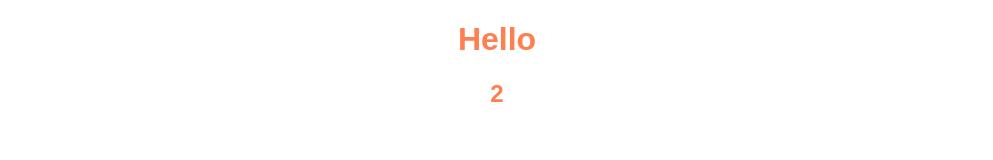
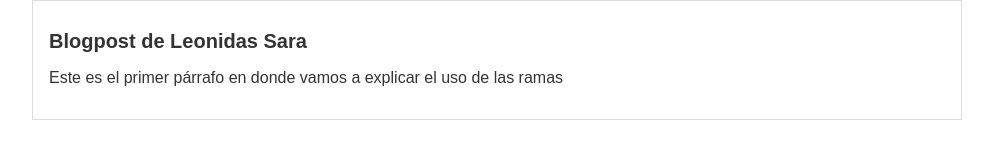
Before and after one commit to leonidassara/hyperblog, a plain HTML site: page index.html in a window 1280 px wide. Shown: the whole page, without its empty margins (143-1136 px from the left). Drawn offline with Linux system fonts and the light colour scheme.

Commit message:
Commit al master del blogpost en su versión más reciente

```diff
--- a/css/estilos.css
+++ b/css/estilos.css
@@ -1,6 +1,21 @@
 body
 {
-    color: coral;
+    color: #333;
     text-align: center;
     font-family: "Arial";
+    font-size: 16px;
+    margin: 0;
+    padding: 0;
 }
+#container
+{
+    width: 70%;
+    padding: 1em;
+    text-align: left;
+    border: 1px solid #DDD;
+    margin: 0 auto;
+}
+#container h1
+{
+    font-size: 20px;
+}
--- a/index.html
+++ b/index.html
@@ -8,7 +8,12 @@
     <meta name="viewport" content="width=device-width, initial-scale=1.0">
 </head>
 <body>
-    <h1>Hello</h1>
-    <h2>2</h2>
+    <div id="container">
+        <div id="post">
+            <h1>Blogpost de Leonidas Sara</h1>
+            <p>Este es el primer párrafo en donde vamos a explicar el uso de las ramas</p>
+        </div>
+    </div>
+
 </body>
 </html>
```
